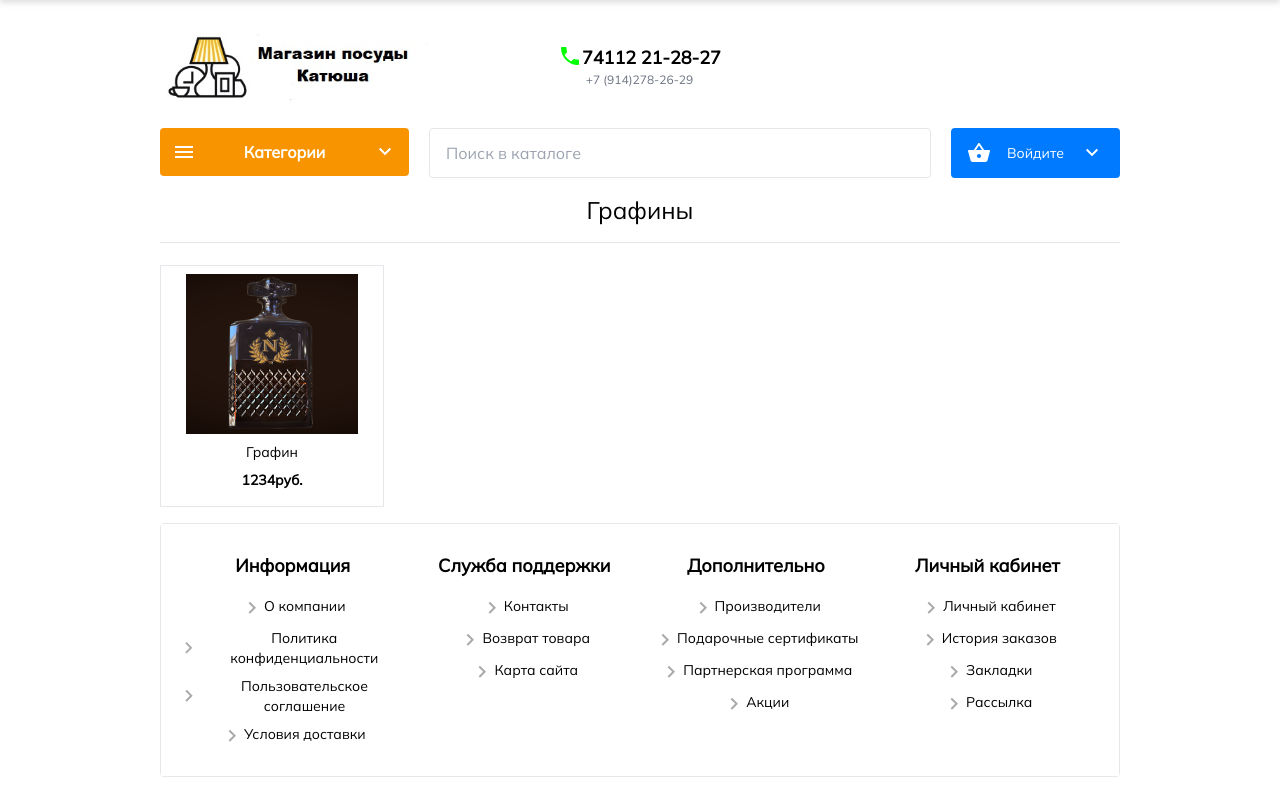
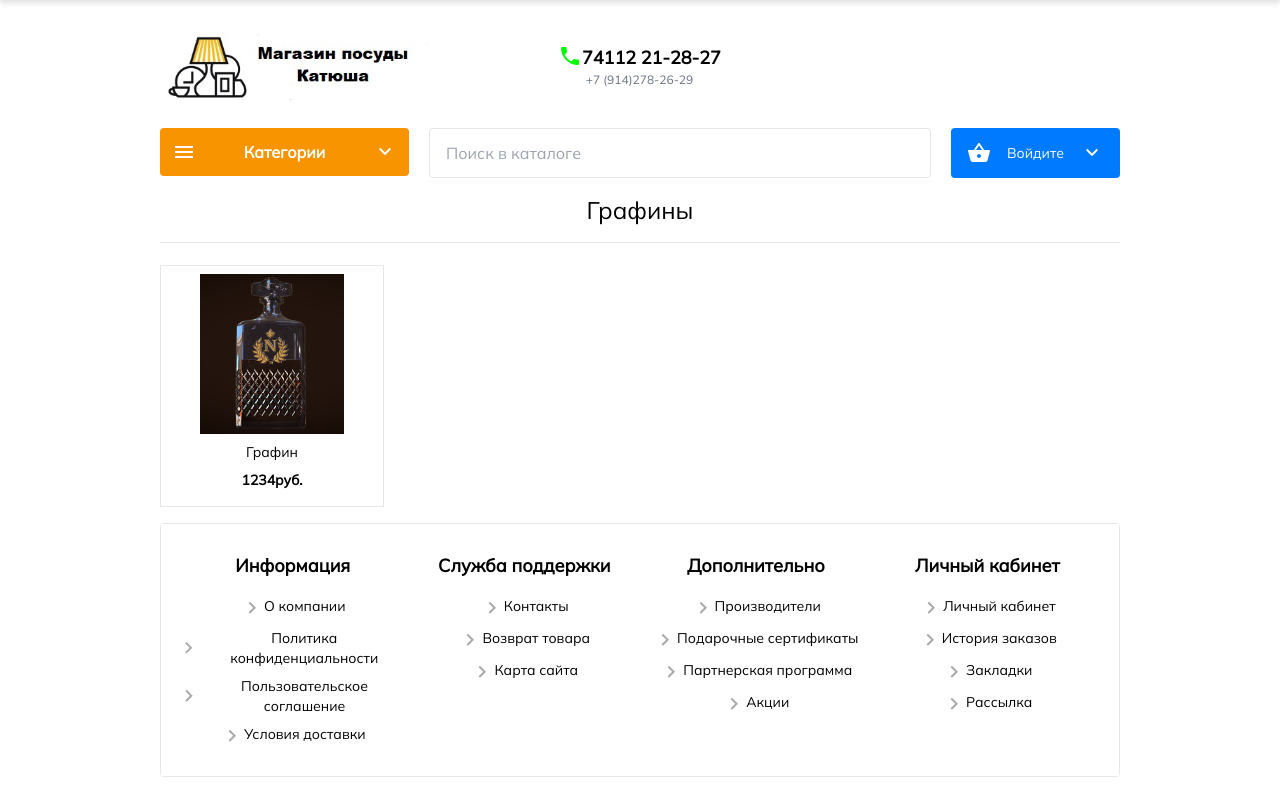
Before and after one commit to FiveMinutesTo420/kursach, a Laravel app: page /category/1/1 in a window 1280 px wide. Shown: the part 40-833 px from the top of the page. Run offline with Laravel 10, Linux system fonts and the light colour scheme; data comes from the database, SQL or seed files in the repository; style sheets or scripts are compiled from the project's sources; some libraries are stand-ins or nearby versions.

Commit message:
My message

```diff
--- a/resources/views/admin/admin.blade.php
+++ b/resources/views/admin/admin.blade.php
@@ -66,7 +66,7 @@
                         </div>
                     </div>
                     @empty
-                        <p class="py-4">Нет заказов</p>
+                        <p class="py-4">Нет активных заказов</p>
                     @endforelse
                 </div>
             </div>
--- a/resources/views/cart.blade.php
+++ b/resources/views/cart.blade.php
@@ -68,7 +68,7 @@
             </div>
             @empty
                 <div class="p-4 text-2xl">
-                    Корзина пуста, Милорд
+                    Корзина пуста
                 </div>
             @endforelse
 
--- a/resources/views/category.blade.php
+++ b/resources/views/category.blade.php
@@ -33,7 +33,7 @@
         @foreach($category->products as $product)
         @if($product->in_stock>0)
         <div class="flex flex-col mt-1.5 lg:text-sm lg:w-56 text-xs w-[48%] border items-center justify-between text-center space-y-2 p-2">
-            <img src="{{url('images/products/'.$product->image)}}" class="w-5/6 h-40" alt="">
+            <img src="{{url('images/products/'.$product->image)}}" class="w-[70%] h-40" alt="">
             <a href="{{route('item',$product->id)}}" class="hover:text-red-500 text-sm">{{$product->name}}</a>
             <p class="font-semibold">{{$product->price}}руб.</p>
             <div class="flex w-4/5  mb-2 text-xs font-semibold ">
--- a/resources/views/layouts/layout.blade.php
+++ b/resources/views/layouts/layout.blade.php
@@ -10,7 +10,7 @@
     <link rel="preconnect" href="https://fonts.googleapis.com">
     <link rel="preconnect" href="https://fonts.gstatic.com" crossorigin>
     <link href="https://fonts.googleapis.com/css2?family=Mulish&display=swap" rel="stylesheet">
-    <link href="{{url('images/site/miniLogo.jpg')}}" rel="icon">
+    <link href="https://posudacenter.ru/favicon-32x32.png" rel="icon">
     @yield('head')
     <meta name="csrf-token" id="ctoken" content="{{ csrf_token() }}">
 </head>
--- a/resources/views/subcategory.blade.php
+++ b/resources/views/subcategory.blade.php
@@ -18,7 +18,7 @@
         @foreach($sub_category->products as $product)
         @if($product->in_stock > 0)
         <div class="flex flex-col mt-1.5 lg:text-sm lg:w-56 text-xs w-[48%] border items-center justify-between text-center space-y-2 p-2">
-            <img src="{{url('images/products/'.$product->image)}}" class="w-5/6 h-40" alt="">
+            <img src="{{url('images/products/'.$product->image)}}" class="w-[70%] h-40" alt="">
             <a href="{{route('item',$product->id)}}" class="hover:text-red-500 text-sm ">{{$product->name}}</a>
             <p class="font-semibold">{{$product->price}}руб.</p>
             <div class="flex w-4/5  mb-2 text-xs font-semibold ">
--- a/routes/web.php
+++ b/routes/web.php
@@ -51,9 +51,9 @@ Route::middleware(['auth'])->group(function () {
     Route::post('/cart/delete/{item}', [ItemController::class, 'delete_item_from_cart'])->name('delete_item_from_cart');
 });
 Route::middleware(['auth', 'admin'])->group(function () {
-    Route::get('/admin', AdminController::class)->name('admin');
-    Route::post('/admin/delete/category/{category}', [AdminController::class, 'deleteCategory'])->name('admin.category.delete');
-    Route::post('/change/order/status/{order}', [AdminController::class, 'changeOrderStatus'])->name('admin.change.status');
+    //Route::get('/admin', AdminController::class)->name('admin');
+    //Route::post('/admin/delete/category/{category}', [AdminController::class, 'deleteCategory'])->name('admin.category.delete');
+    //Route::post('/change/order/status/{order}', [AdminController::class, 'changeOrderStatus'])->name('admin.change.status');
 });
 Route::post('/search', [ItemController::class, 'search'])->name('search');
 Route::get('/search', [ItemController::class, 'search_p'])->name("search_p");
```
Also changed, not shown: public/images/products/6f2f188a590ad38aefa309839789f8e0.webp (added).
